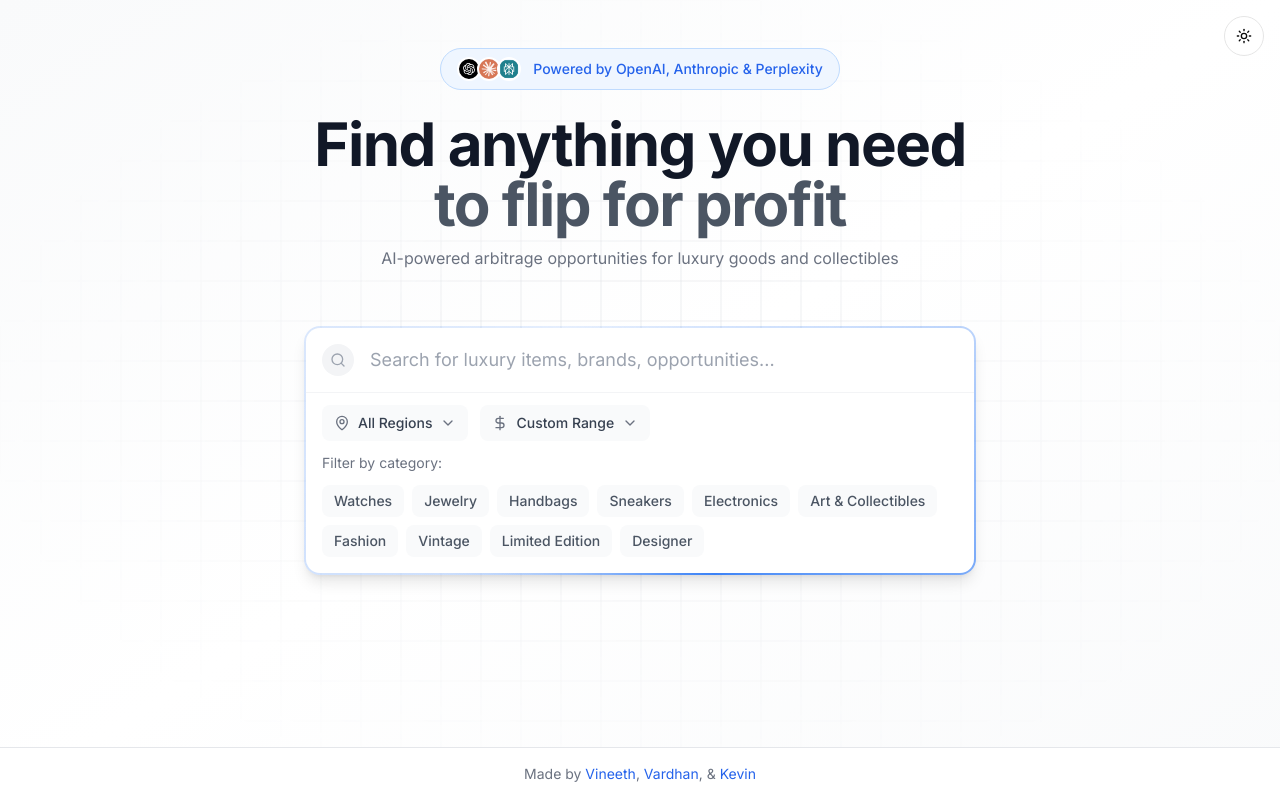
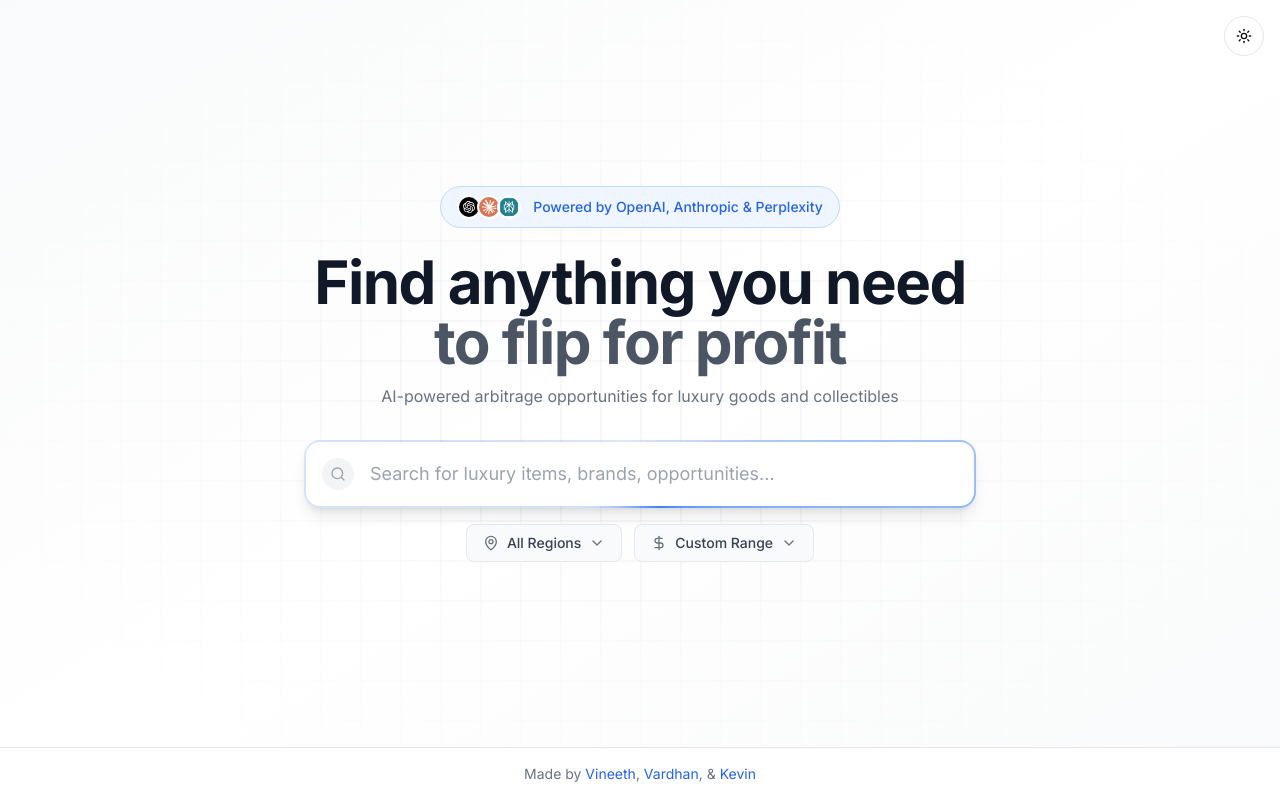
Before and after one commit to VineethSendilraj/flippit, a Next.js app in the folder frontend/: page / in a window 1280 px wide. Built offline with nearby package versions, Linux system fonts and the light colour scheme.

Commit message:
New search bar UI

```diff
--- a/frontend/app/page.tsx
+++ b/frontend/app/page.tsx
@@ -20,11 +20,9 @@ export default function Home() {
       {/* Theme Toggle */}
       <ThemeToggle />
 
-      {/* Main Content */}
-      <div className="flex-1 flex flex-col">
-        {/* Hero Section */}
-        <div className="pt-12 pb-8 px-6 relative z-10">
-          <div className="max-w-4xl mx-auto text-center">
+      {/* Main Content - Centered */}
+      <div className="flex-1 flex flex-col justify-center items-center px-6 relative z-10">
+        <div className="w-full max-w-4xl text-center">
           {/* Badge */}
           <div className="inline-flex items-center px-4 py-2 bg-blue-50 dark:bg-blue-950 text-blue-600 dark:text-blue-400 text-sm font-medium rounded-full mb-6 border border-blue-200 dark:border-blue-800">
             <div className="flex -space-x-1 mr-3">
@@ -55,14 +53,11 @@ export default function Home() {
             <span className="text-gray-600 dark:text-gray-400">to flip for profit</span>
           </h1>
 
-            <p className="text-md text-gray-500 dark:text-gray-400 mb-6 max-w-xl mx-auto">
+          <p className="text-md text-gray-500 dark:text-gray-400 mb-8 max-w-xl mx-auto">
             AI-powered arbitrage opportunities for luxury goods and collectibles
           </p>
-          </div>
-        </div>
 
-        {/* Content Section */}
-        <div className="container mx-auto px-6 pb-8 max-w-6xl relative z-10 flex-1">
+          {/* Search Section */}
           <FlippitSearchTable />
         </div>
       </div>
--- a/frontend/components/flippit-search-bar.tsx
+++ b/frontend/components/flippit-search-bar.tsx
@@ -1,6 +1,6 @@
 "use client"
 
-import { useState } from "react"
+import { useState, useEffect } from "react"
 import { Search, X, MapPin, DollarSign, ChevronDown } from "lucide-react"
 
 interface SearchFilters {
@@ -17,7 +17,8 @@ interface FlippitSearchBarProps {
 
 const FlippitSearchBar = ({ onSearch, placeholder = "Search for luxury items, brands, opportunities..." }: FlippitSearchBarProps) => {
   const [searchQuery, setSearchQuery] = useState("")
-  const [searchTags, setSearchTags] = useState<string[]>([])
+  const [showSuggestions, setShowSuggestions] = useState(false)
+  const [selectedSuggestionIndex, setSelectedSuggestionIndex] = useState(-1)
   const [selectedRegion, setSelectedRegion] = useState("all")
   const [minBudget, setMinBudget] = useState(0)
   const [maxBudget, setMaxBudget] = useState(100000)
@@ -26,64 +27,76 @@ const FlippitSearchBar = ({ onSearch, placeholder = "Search for luxury items, br
 
   const handleSearch = (value: string) => {
     setSearchQuery(value)
-    updateFilters(value, searchTags, selectedRegion, minBudget, maxBudget)
+    setShowSuggestions(value.length > 0)
+    setSelectedSuggestionIndex(-1)
+    updateFilters(value)
   }
 
-  const updateFilters = (query: string, tags: string[], region: string, min: number, max: number) => {
-    const searchString = tags.length > 0 ? tags.join(" ") : query
+  const updateFilters = (query: string = searchQuery) => {
     onSearch({
-      query: searchString,
-      region,
-      minBudget: min,
-      maxBudget: max
+      query,
+      region: selectedRegion,
+      minBudget,
+      maxBudget
     })
-  }
-
-  const addSearchTag = (tag: string) => {
-    if (!searchTags.includes(tag)) {
-      const newTags = [...searchTags, tag]
-      setSearchTags(newTags)
-      updateFilters("", newTags, selectedRegion, minBudget, maxBudget)
-    }
-  }
-
-  const removeSearchTag = (tagToRemove: string) => {
-    const newTags = searchTags.filter(tag => tag !== tagToRemove)
-    setSearchTags(newTags)
-    updateFilters("", newTags, selectedRegion, minBudget, maxBudget)
   }
 
   const clearSearch = () => {
     setSearchQuery("")
-    setSearchTags([])
-    updateFilters("", [], selectedRegion, minBudget, maxBudget)
+    setShowSuggestions(false)
+    setSelectedSuggestionIndex(-1)
+    updateFilters("")
+  }
+
+  const selectSuggestion = (suggestion: string) => {
+    setSearchQuery(suggestion)
+    setShowSuggestions(false)
+    setSelectedSuggestionIndex(-1)
+    updateFilters(suggestion)
   }
 
   const handleRegionChange = (region: string) => {
     setSelectedRegion(region)
     setShowRegionDropdown(false)
-    updateFilters(searchQuery, searchTags, region, minBudget, maxBudget)
+    setTimeout(() => updateFilters(), 0)
   }
 
   const handleBudgetChange = (min: number, max: number) => {
     setMinBudget(min)
     setMaxBudget(max)
-    updateFilters(searchQuery, searchTags, selectedRegion, min, max)
+    setShowBudgetDropdown(false)
+    setTimeout(() => updateFilters(), 0)
   }
 
-  // Flippit-specific categories for luxury arbitrage
-  const flippitCategories = [
-    "Watches",
-    "Jewelry",
-    "Handbags",
-    "Sneakers",
-    "Electronics",
-    "Art & Collectibles",
-    "Fashion",
-    "Vintage",
-    "Limited Edition",
-    "Designer"
+  // Autocomplete suggestions based on luxury items and brands
+  const suggestions = [
+    "Rolex Submariner",
+    "Hermès Birkin",
+    "Jordan 1 Retro",
+    "Louis Vuitton Neverfull",
+    "Patek Philippe Nautilus",
+    "Chanel Classic Flap",
+    "Yeezy Boost 350",
+    "Cartier Love Bracelet",
+    "Supreme Box Logo",
+    "Omega Speedmaster",
+    "Gucci Dionysus",
+    "Air Jordan 4",
+    "Tiffany & Co Engagement Ring",
+    "Van Cleef & Arpels Alhambra",
+    "Off-White Jordan 1",
+    "Bottega Veneta Jodie",
+    "Richard Mille RM 11",
+    "Dior Saddle Bag",
+    "Travis Scott Jordan 1",
+    "Bulgari Serpenti"
   ]
+
+  const filteredSuggestions = searchQuery.length > 0
+    ? suggestions.filter(suggestion =>
+        suggestion.toLowerCase().includes(searchQuery.toLowerCase())
+      ).slice(0, 6)
+    : []
 
   // Regions for location-based search
   const regions = [
@@ -111,6 +124,53 @@ const FlippitSearchBar = ({ onSearch, placeholder = "Search for luxury items, br
     { min: 50000, max: 100000, label: "$50,000 - $100,000" },
     { min: 100000, max: 999999, label: "$100,000+" }
   ]
+
+  const handleKeyDown = (e: React.KeyboardEvent) => {
+    if (!showSuggestions) return
+
+    switch (e.key) {
+      case 'ArrowDown':
+        e.preventDefault()
+        setSelectedSuggestionIndex(prev =>
+          prev < filteredSuggestions.length - 1 ? prev + 1 : prev
+        )
+        break
+      case 'ArrowUp':
+        e.preventDefault()
+        setSelectedSuggestionIndex(prev => prev > 0 ? prev - 1 : -1)
+        break
+      case 'Enter':
+        e.preventDefault()
+        if (selectedSuggestionIndex >= 0) {
+          selectSuggestion(filteredSuggestions[selectedSuggestionIndex])
+        } else if (searchQuery.trim()) {
+          setShowSuggestions(false)
+          updateFilters(searchQuery)
+        }
+        break
+      case 'Escape':
+        setShowSuggestions(false)
+        setSelectedSuggestionIndex(-1)
+        break
+    }
+  }
+
+  // Close dropdowns when clicking outside
+  useEffect(() => {
+    const handleClickOutside = (event: MouseEvent) => {
+      const target = event.target as Element
+      if (!target.closest('.filter-dropdown')) {
+        setShowRegionDropdown(false)
+        setShowBudgetDropdown(false)
+      }
+      if (!target.closest('.search-container')) {
+        setShowSuggestions(false)
+      }
+    }
+
+    document.addEventListener('mousedown', handleClickOutside)
+    return () => document.removeEventListener('mousedown', handleClickOutside)
+  }, [])
 
   return (
     <>
@@ -140,7 +200,7 @@ const FlippitSearchBar = ({ onSearch, placeholder = "Search for luxury items, br
           }
         }
       `}</style>
-      <div className="max-w-2xl mx-auto">
+      <div className="max-w-2xl mx-auto relative">
         {/* Search Input */}
         <div className="relative bg-white dark:bg-slate-800 rounded-2xl border-2 border-transparent focus-within:border-transparent transition-colors duration-200 shadow-lg animated-border dark:shadow-slate-700/50">
           <div className="flex items-center gap-4 p-4">
@@ -152,33 +212,52 @@ const FlippitSearchBar = ({ onSearch, placeholder = "Search for luxury items, br
               type="text"
               value={searchQuery}
               onChange={(e) => handleSearch(e.target.value)}
-              placeholder={searchTags.length > 0 ? "Add another search term..." : placeholder}
+              onKeyDown={handleKeyDown}
+              placeholder={placeholder}
               className="flex-1 text-lg text-gray-900 dark:text-white placeholder-gray-400 dark:placeholder-gray-500 outline-none bg-transparent"
-              onKeyDown={(e) => {
-                if (e.key === 'Enter' && searchQuery.trim()) {
-                  addSearchTag(searchQuery.trim())
-                  setSearchQuery("")
-                }
-              }}
+              autoComplete="off"
             />
 
-            {(searchQuery || searchTags.length > 0) && (
+            {searchQuery && (
               <button
                 onClick={clearSearch}
                 className="w-8 h-8 bg-gray-100 dark:bg-slate-700 hover:bg-gray-200 dark:hover:bg-slate-600 rounded-full flex items-center justify-center transition-colors duration-200 flex-shrink-0"
               >
                 <X className="w-4 h-4 text-gray-400 dark:text-gray-300" />
               </button>
-                      )}
+            )}
+          </div>
         </div>
 
+        {/* Autocomplete Suggestions */}
+        {showSuggestions && filteredSuggestions.length > 0 && (
+          <div className="absolute top-full left-0 right-0 mt-2 bg-white dark:bg-slate-800 border border-gray-200 dark:border-slate-700 rounded-xl shadow-lg z-50 overflow-hidden">
+            {filteredSuggestions.map((suggestion, index) => (
+              <button
+                key={suggestion}
+                onClick={() => selectSuggestion(suggestion)}
+                className={`w-full text-left px-4 py-3 text-sm hover:bg-gray-50 dark:hover:bg-slate-700 transition-colors duration-200 ${
+                  selectedSuggestionIndex === index
+                    ? 'bg-blue-50 dark:bg-blue-900 text-blue-600 dark:text-blue-400'
+                    : 'text-gray-700 dark:text-gray-300'
+                }`}
+              >
+                <div className="flex items-center gap-3">
+                  <Search className="w-4 h-4 text-gray-400 dark:text-gray-500" />
+                  <span>{suggestion}</span>
+                </div>
+              </button>
+            ))}
+          </div>
+        )}
+
         {/* Filters Row */}
-        <div className="flex items-center gap-3 px-4 pb-3 border-t border-gray-100 dark:border-slate-700 pt-3">
+        <div className="mt-4 flex items-center justify-center gap-3">
           {/* Region Filter */}
           <div className="relative">
             <button
               onClick={() => setShowRegionDropdown(!showRegionDropdown)}
-              className="flex items-center gap-2 px-3 py-2 bg-gray-50 dark:bg-slate-700 hover:bg-gray-100 dark:hover:bg-slate-600 rounded-lg text-sm font-medium transition-colors duration-200"
+              className="flex items-center gap-2 px-4 py-2 bg-gray-50 dark:bg-slate-700 hover:bg-gray-100 dark:hover:bg-slate-600 rounded-lg text-sm font-medium transition-colors duration-200 border border-gray-200 dark:border-slate-600"
             >
               <MapPin className="w-4 h-4 text-gray-500 dark:text-gray-400" />
               <span className="text-gray-700 dark:text-gray-300">
@@ -212,7 +291,7 @@ const FlippitSearchBar = ({ onSearch, placeholder = "Search for luxury items, br
           <div className="relative">
             <button
               onClick={() => setShowBudgetDropdown(!showBudgetDropdown)}
-              className="flex items-center gap-2 px-3 py-2 bg-gray-50 dark:bg-slate-700 hover:bg-gray-100 dark:hover:bg-slate-600 rounded-lg text-sm font-medium transition-colors duration-200"
+              className="flex items-center gap-2 px-4 py-2 bg-gray-50 dark:bg-slate-700 hover:bg-gray-100 dark:hover:bg-slate-600 rounded-lg text-sm font-medium transition-colors duration-200 border border-gray-200 dark:border-slate-600"
             >
               <DollarSign className="w-4 h-4 text-gray-500 dark:text-gray-400" />
               <span className="text-gray-700 dark:text-gray-300">
@@ -227,10 +306,7 @@ const FlippitSearchBar = ({ onSearch, placeholder = "Search for luxury items, br
                   {budgetRanges.map((range, index) => (
                     <button
                       key={index}
-                      onClick={() => {
-                        handleBudgetChange(range.min, range.max)
-                        setShowBudgetDropdown(false)
-                      }}
+                      onClick={() => handleBudgetChange(range.min, range.max)}
                       className={`w-full text-left px-3 py-2 text-sm hover:bg-gray-50 dark:hover:bg-slate-700 transition-colors duration-200 ${
                         minBudget === range.min && maxBudget === range.max
                           ? 'bg-blue-50 dark:bg-blue-900 text-blue-600 dark:text-blue-400'
@@ -262,10 +338,7 @@ const FlippitSearchBar = ({ onSearch, placeholder = "Search for luxury items, br
                       className="w-20 px-2 py-1 text-xs border border-gray-300 dark:border-slate-600 rounded bg-white dark:bg-slate-700 text-gray-900 dark:text-white"
                     />
                     <button
-                      onClick={() => {
-                        handleBudgetChange(minBudget, maxBudget)
-                        setShowBudgetDropdown(false)
-                      }}
+                      onClick={() => handleBudgetChange(minBudget, maxBudget)}
                       className="px-2 py-1 bg-blue-500 text-white text-xs rounded hover:bg-blue-600 transition-colors duration-200"
                     >
                       Apply
@@ -277,47 +350,6 @@ const FlippitSearchBar = ({ onSearch, placeholder = "Search for luxury items, br
           </div>
         </div>
 
-        {/* Active Search Tags */}
-          {searchTags.length > 0 && (
-            <div className="px-4 pb-2">
-              <div className="flex flex-wrap gap-2">
-                {searchTags.map((tag, index) => (
-                  <span key={index} className="inline-flex items-center px-3 py-1.5 bg-blue-100 dark:bg-blue-900 text-blue-700 dark:text-blue-300 rounded-lg text-sm font-medium">
-                    {tag}
-                    <button
-                      onClick={() => removeSearchTag(tag)}
-                      className="ml-2 w-4 h-4 bg-blue-200 dark:bg-blue-800 hover:bg-blue-300 dark:hover:bg-blue-700 rounded-full flex items-center justify-center transition-colors duration-200"
-                    >
-                      <X className="w-3 h-3 text-blue-600 dark:text-blue-400" />
-                    </button>
-                  </span>
-                ))}
-              </div>
-            </div>
-          )}
-
-          {/* Category Tags - Always show when not typing */}
-          {!searchQuery && (
-            <div className="px-4 pb-4">
-              <div className="text-left text-gray-500 dark:text-gray-400 text-sm mb-3">
-                {searchTags.length === 0 ? "Filter by category:" : "Add more categories:"}
-              </div>
-              <div className="flex flex-wrap gap-2">
-                {flippitCategories
-                  .filter(category => !searchTags.includes(category))
-                  .map((category) => (
-                    <button
-                      key={category}
-                      onClick={() => addSearchTag(category)}
-                      className="px-3 py-1.5 bg-gray-50 dark:bg-slate-700 hover:bg-blue-50 dark:hover:bg-blue-900 text-gray-600 dark:text-gray-300 hover:text-blue-600 dark:hover:text-blue-400 rounded-lg text-sm font-medium transition-colors duration-200"
-                    >
-                      {category}
-                    </button>
-                  ))}
-              </div>
-            </div>
-          )}
-        </div>
       </div>
     </>
   )
```
Lines whose indentation alone changed are shown as unchanged.
